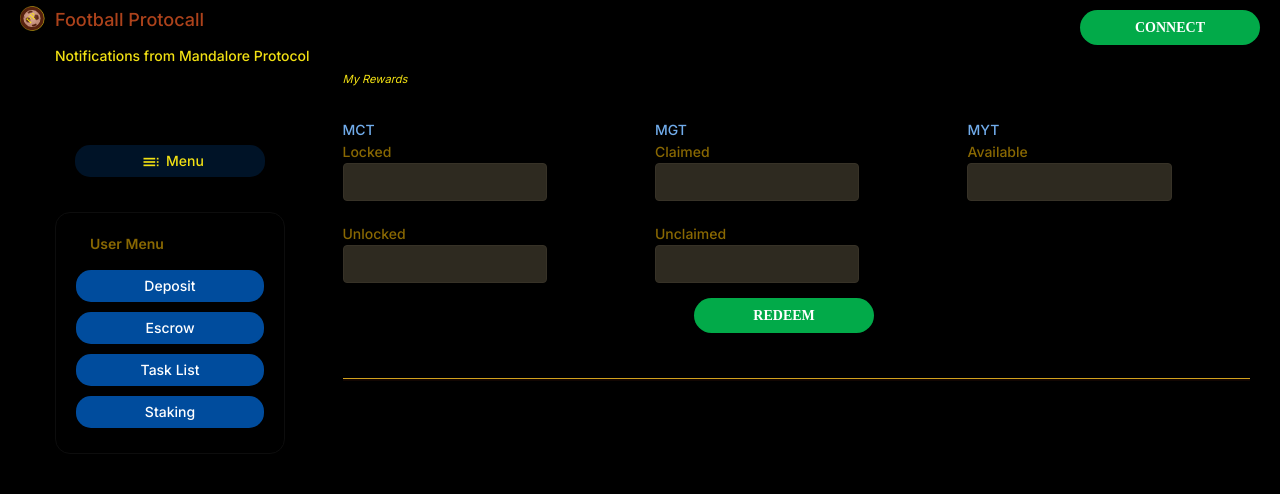
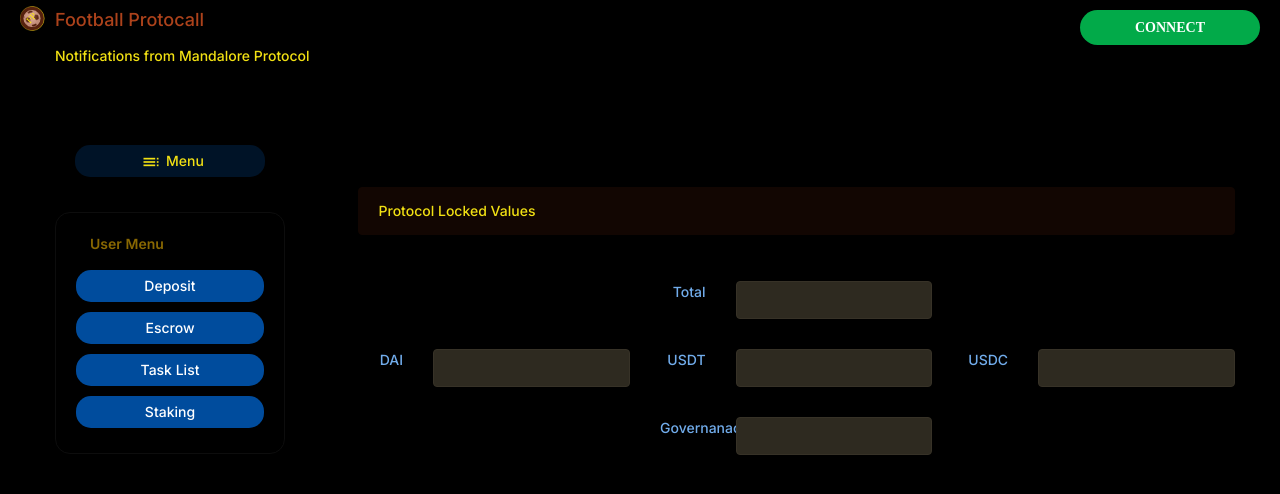
Before and after one commit to saikumar123/rweb, a React (Create React App) app: page / in a window 1280 px wide. Shown: the top 494 px of the page. Built offline with nearby package versions, Linux system fonts and the light colour scheme.

Commit message:
add important changes as part of UX feedback

```diff
--- /dev/null
+++ b/public/css/custom.css
@@ -0,0 +1,14 @@
+
+.search-box-btn {
+  position: absolute;
+  top:0;
+  z-index: 2;
+  display: block;
+  width: 2.375rem;
+  height: 2.375rem;
+  line-height: 2.375rem;
+  text-align: center;
+  pointer-events: none;
+  border: none;
+  color: white;
+}
--- a/public/css/style.css
+++ b/public/css/style.css
@@ -1837,6 +1837,21 @@ border-color: #373227; background: #2e2a20;color: #71aceb; font-size: 11px;}
     z-index: 0;
     padding-top: 120px;
 }
+.content-body-padding {
+    z-index: 0;
+    padding-top: 120px;
+}
+.search-box-btn {
+    position: absolute;
+    z-index: 2;
+    display: block;
+    width: 2.375rem;
+    height: 2.375rem;
+    line-height: 2.375rem;
+    text-align: center;
+    pointer-events: none;
+    color: #aaa;
+}
 @media (min-width: 768px) {
     .nav-mini .nav-header {
         width: 60px;
--- a/public/index.html
+++ b/public/index.html
@@ -22,6 +22,7 @@
 
     <link rel="stylesheet" href="%PUBLIC_URL%/css/style.css" />
     <link rel="stylesheet" href="%PUBLIC_URL%/sass/skin.css" />
+    <link rel="stylesheet" href="%PUBLIC_URL%/css/custom.css" />
     <title>Football</title>
   </head>
   <body id='modern'>
--- a/src/components/Landing.js
+++ b/src/components/Landing.js
@@ -7,6 +7,7 @@ import Deposit from "./Deposit";
 import Escrow from "./Escrow";
 import TaskList from "./TaskList";
 import Sidebar from "./Sidebar";
+
 import LoginWalletOptions from "./LoginWalletOptions";
 import { tokenBalance1ABI } from "../abis/XY_Token";
 import ethAddressConfig from "../abis/ethAddressConfig";
@@ -25,6 +26,7 @@ import {
   set_balance2,
   set_balance3,
 } from "../redux/action";
+import LockedValues from "./LockedValues";
 var bigInt = require("big-integer");
 
 const mapDispatchToProps = (data) => {
@@ -62,7 +64,7 @@ const Landing = ({
   const [account, setAccount] = React.useState("");
   const [user, setUser] = React.useState({});
   const [isOpen, setIsOpen] = useState(false);
-  const [page, setPage] = React.useState("deposit");
+  const [page, setPage] = React.useState("");
   const [txnRows, setTxnRows] = useState([]);
 
   const loadWeb3 = async () => {
@@ -163,7 +165,9 @@ const Landing = ({
   };
 
   const handlePage = (page) => {
+    if (isLogin) {
       setPage(page);
+    }
   };
 
   const getTxn = () => {
@@ -314,13 +318,24 @@ const Landing = ({
           <Sidebar handlePage={handlePage} />
         </div>
         <div className="col-lg-9 col-xs-12 mb-140 pull-left">
-          <MyRewards />
+          {!isLogin && <LockedValues />}
+          {isLogin && <MyRewards />}
+
+          {isLogin && page === "deposit" && (
+            <>
               <hr class="line"></hr>
-          {isLogin && page === "deposit" && (
               <Deposit getBalance1={getBalance1} account={account} />
+            </>
           )}
-          {isLogin && page === "escrow" && <Escrow getTxn={getTxn} />}
+          {isLogin && page === "escrow" && (
+            <>
+              <hr class="line"></hr>
+              <Escrow getTxn={getTxn} />
+            </>
+          )}
           {isLogin && page === "tasklist" && (
+            <>
+              <hr class="line"></hr>
               <TaskList
                 lastClaimedTimeStamp={user.lastClaimedTimeStamp}
                 handleUnlock={handleUnlock}
@@ -328,7 +343,8 @@ const Landing = ({
                 txnRows={txnRows}
                 isLogin={isLogin}
                 avatar={user.avatar}
-            />
+              />{" "}
+            </>
           )}
         </div>
       </div>
--- a/src/components/LockedValues.js
+++ b/src/components/LockedValues.js
@@ -2,52 +2,52 @@ import React from "react";
 import PropTypes from "prop-types";
 
 const LockedValues = () => (
-  <div class="content-body">
-    <div class="container-fluid">
-      <div class="row">
-        <div class="col-lg-12 m-b-30">
-          <div class="alert alert-info">Protocol Locked Values</div>
+  <div className="content-body-padding">
+    <div className="container-fluid">
+      <div className="row">
+        <div className="col-lg-12 m-b-30">
+          <div className="alert alert-info">Protocol Locked Values</div>
         </div>
       </div>
     </div>
 
-    <div class="tables-section">
-      <div class="container-fluid">
-        <div class="row m-b-30 blueTxt">
-          <div class="col-lg-1"></div>
-          <div class="col-lg-3 "></div>
-          <div class="col-lg-1 tright">Total</div>
-          <div class="col-lg-3">
-            <input type="text" class="form-control" placeholder="" />
+    <div className="tables-section">
+      <div className="container-fluid">
+        <div className="row m-b-30 blueTxt">
+          <div className="col-lg-1"></div>
+          <div className="col-lg-3 "></div>
+          <div className="col-lg-1 tright">Total</div>
+          <div className="col-lg-3">
+            <input type="text" className="form-control" placeholder="" />
           </div>
-          <div class="col-lg-1"></div>
-          <div class="col-lg-3 "></div>
+          <div className="col-lg-1"></div>
+          <div className="col-lg-3 "></div>
         </div>
-        <div class="row m-b-30 blueTxt">
-          <div class="col-lg-1 tright">DAI</div>
-          <div class="col-lg-3 ">
-            <input type="text" class="form-control" placeholder="" />
+        <div className="row m-b-30 blueTxt">
+          <div className="col-lg-1 tright">DAI</div>
+          <div className="col-lg-3 ">
+            <input type="text" className="form-control" placeholder="" />
           </div>
-          <div class="col-lg-1 tright">USDT</div>
-          <div class="col-lg-3 ">
-            <input type="text" class="form-control" placeholder="" />
+          <div className="col-lg-1 tright">USDT</div>
+          <div className="col-lg-3 ">
+            <input type="text" className="form-control" placeholder="" />
           </div>
 
-          <div class="col-lg-1 tright">USDC</div>
-          <div class="col-lg-3 ">
-            <input type="text" class="form-control" placeholder="" />
+          <div className="col-lg-1 tright">USDC</div>
+          <div className="col-lg-3 ">
+            <input type="text" className="form-control" placeholder="" />
           </div>
         </div>
 
-        <div class="row m-b-30 blueTxt">
-          <div class="col-lg-1"></div>
-          <div class="col-lg-3 "></div>
-          <div class="col-lg-1 tright">Governanace</div>
-          <div class="col-lg-3">
-            <input type="text" class="form-control" placeholder="" />
+        <div className="row m-b-30 blueTxt">
+          <div className="col-lg-1"></div>
+          <div className="col-lg-3 "></div>
+          <div className="col-lg-1 tright">Governanace</div>
+          <div className="col-lg-3">
+            <input type="text" className="form-control" placeholder="" />
           </div>
-          <div class="col-lg-1 "></div>
-          <div class="col-lg-3 "></div>
+          <div className="col-lg-1 "></div>
+          <div className="col-lg-3 "></div>
         </div>
       </div>
     </div>
--- a/src/components/MyRewards.js
+++ b/src/components/MyRewards.js
@@ -9,67 +9,67 @@ const mapStateToProps = (state) => ({
 
 const MyRewards = ({ balance1, balance2, balance3 }) => {
   return (
-    <div class="row m-b-30 blueTxt">
-      <div class="col-lg-12 m-b-30">
+    <div className="row m-b-30 blueTxt">
+      <div className="col-lg-12 m-b-30">
         {" "}
-        <small class="tag-line">
+        <small className="tag-line">
           {" "}
           <i>My Rewards</i>
         </small>{" "}
       </div>
-      <div class="col-lg-3">
+      <div className="col-lg-3">
         MCT
         <br />
-        <span class="smlTxt">Locked</span>
+        <span className="smlTxt">Locked</span>
         <input
           type="text"
           disabled="disabled"
-          class="form-control"
+          className="form-control"
           value={balance1}
           placeholder=""
         />
         <br />
-        <span class="smlTxt">Unlocked</span>
-        <input type="text" class="form-control" placeholder="" />
+        <span className="smlTxt">Unlocked</span>
+        <input type="text" className="form-control" placeholder="" />
       </div>
-      <div class="col-lg-1 "></div>
-      <div class="col-lg-3">
+      <div className="col-lg-1 "></div>
+      <div className="col-lg-3">
         MGT
         <br />
-        <span class="smlTxt">Claimed</span>
+        <span className="smlTxt">Claimed</span>
         <input
           type="text"
           disabled="disabled"
-          class="form-control"
+          className="form-control"
           value={balance3}
           placeholder=""
         />
         <br />
-        <span class="smlTxt">Unclaimed</span>
+        <span className="smlTxt">Unclaimed</span>
         <input
           type="text"
           disabled="disabled"
-          class="form-control"
+          className="form-control"
           placeholder=""
         />
       </div>
-      <div class="col-lg-1"></div>
-      <div class="col-lg-3">
+      <div className="col-lg-1"></div>
+      <div className="col-lg-3">
         MYT
         <br />
-        <span class="smlTxt">Available</span>
+        <span className="smlTxt">Available</span>
         <input
           type="text"
-          class="form-control"
+          className="form-control"
           disabled="disabled"
           value={balance2}
           placeholder=""
         />
       </div>
-      <div class="col-lg-1 "></div>
-      <div class="col-lg-12 p0 m-t-15">
-        <div class="col-lg-3 m-auto">
-          <button type="button" class="btn button btn-button btn-circular">
+      <div className="col-lg-1 "></div>
+      <div className="col-lg-12 p0 m-t-15">
+        <div className="col-lg-3 m-auto">
+          <button type="button" className="btn button btn-button btn-circular">
             Redeem
           </button>
         </div>
--- a/src/components/Sidebar.js
+++ b/src/components/Sidebar.js
@@ -10,7 +10,7 @@ const Sidebar = (props) => {
           <li>
             <a
               className="has-arrow"
-              href="#top"
+              href="javascript:void(0)"
               onClick={() => {
                 toggle === "collapse"
                   ? setToggle("collapse.show")
@@ -42,6 +42,7 @@ const Sidebar = (props) => {
             </ul>
           </li>
         </ul>
+        {toggle === "collapse" && (
           <ul className="metismenu" id="menu">
             <li className="menu-heading">
               <span className="nav-text smlTxt">User Menu</span>
@@ -80,6 +81,7 @@ const Sidebar = (props) => {
               </a>
             </li>
           </ul>
+        )}
       </div>
     </div>
   );
```
Also changed, not shown: src/assets/css/searchUser.css (+14 -0 lines), src/components/Deposit.js (+20 -18 lines), src/components/Escrow.js (+33 -31 lines). Lines whose indentation alone changed are shown as unchanged.
